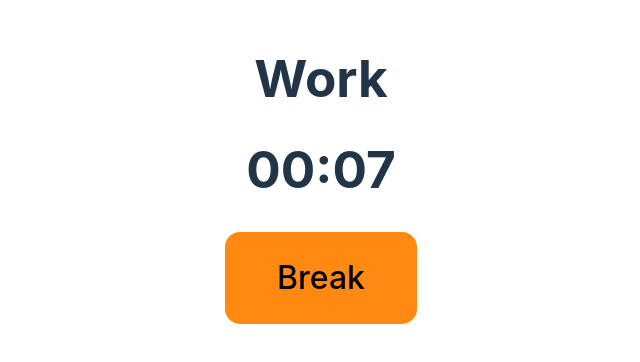
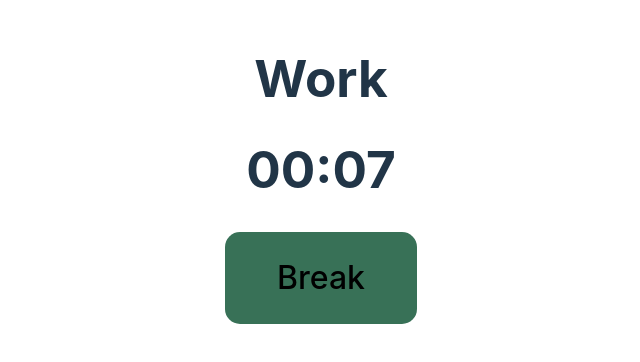
Before and after one commit to tarikjaber/flowmodoro, a Svelte app: page / in a window 1280 px wide. Shown: the part 230-592 px from the top of the page, without its empty margins (319-959 px from the left). Built offline with nearby package versions, Linux system fonts and the light colour scheme.

Commit message:
Improve button colors

```diff
--- a/src/App.svelte
+++ b/src/App.svelte
@@ -62,7 +62,7 @@
 
 <svelte:head>
   <title>{formatTime(time)}</title>
-  <link rel="icon" href={working ? "/blue.png": "/green.png"} />
+  <link rel="icon" href={working ? "/green.svg": "/blue.svg"} />
 </svelte:head>
 <Counter working={working}/>
 <h1>
@@ -76,6 +76,16 @@
 
 <style>
   button {
-    background-color: #FF8911;
+    background-color: #387157;
+    transition: 0.2s all;
+  }
+
+  button:hover {
+    background-color: #2c5843;
+  }
+
+  button:active {
+    background-color: #1f3f30;
+    transform: scale(0.98);
   }
 </style>
--- a/src/app.css
+++ b/src/app.css
@@ -5,7 +5,7 @@
 
   color-scheme: light dark;
   color: rgba(255, 255, 255, 0.87);
-  background-color: #242424;
+  background-color: #181a1b;
 
   font-synthesis: none;
   text-rendering: optimizeLegibility;
```
